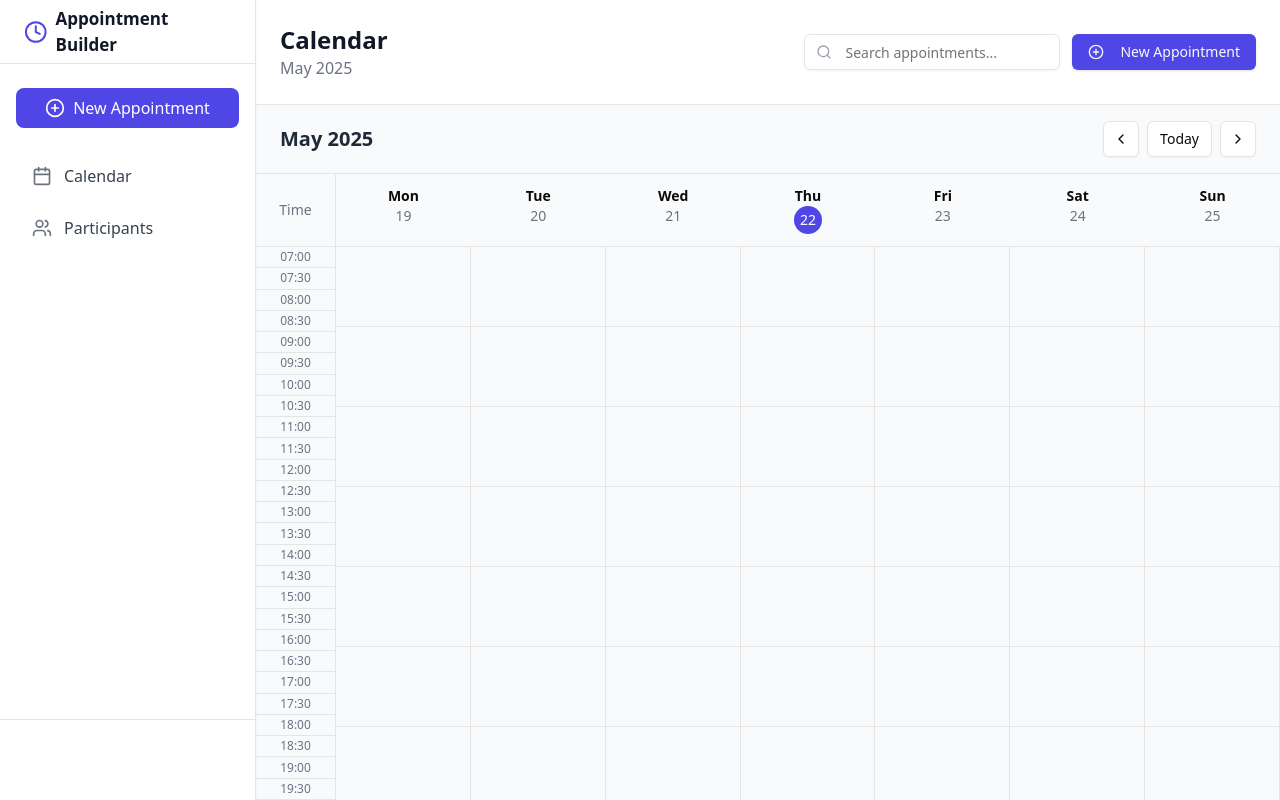
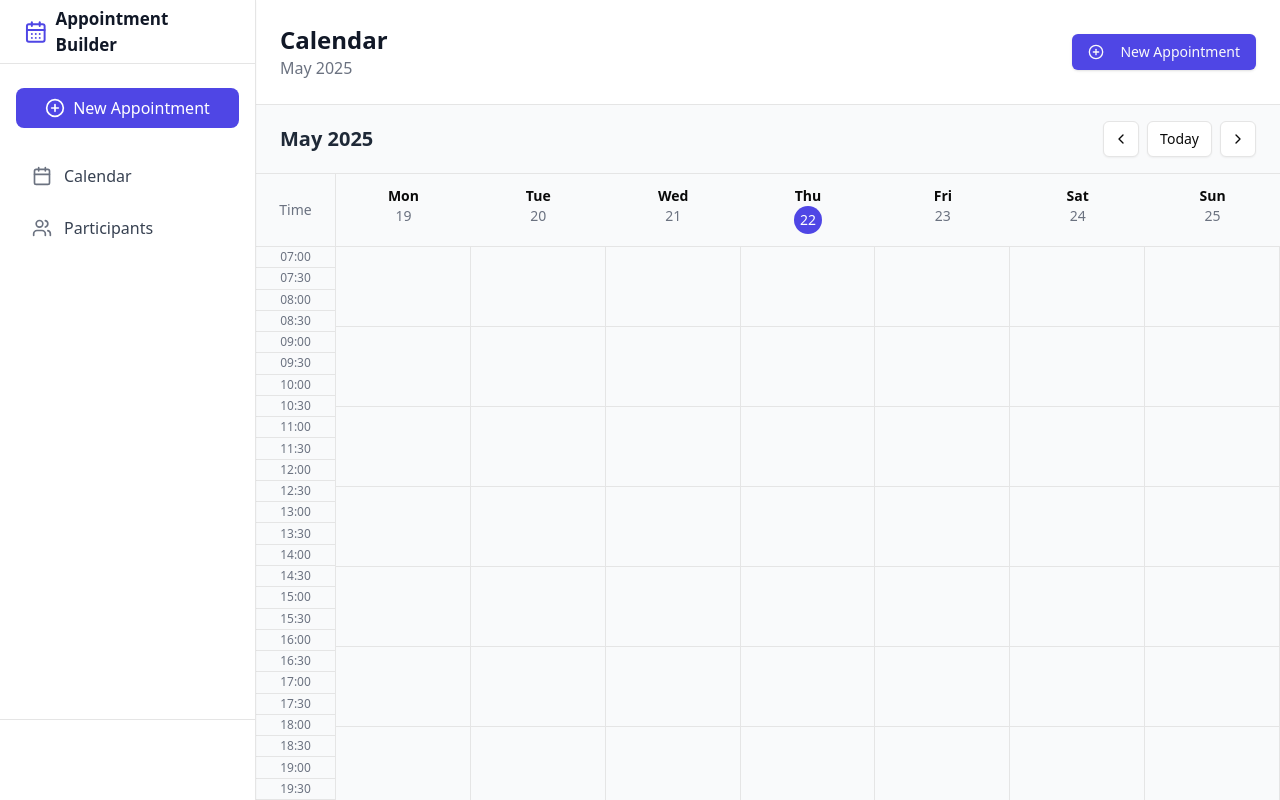
Before and after one commit to Mehul90/appointment-booking-frontend, a React (Vite) app: page / in a window 1280 px wide. Built offline with nearby package versions, Linux system fonts and the light colour scheme.

Commit message:
changed icon and remove apointment search
changed icon and remove apointment search

```diff
--- a/src/pages/Calendar.jsx
+++ b/src/pages/Calendar.jsx
@@ -165,16 +165,6 @@ export default function Calendar() {
           </div>
 
           <div className='flex flex-col sm:flex-row gap-3 w-full sm:w-auto'>
-            <div className='relative flex-1 sm:w-64'>
-              <Search className='absolute left-3 top-1/2 transform -translate-y-1/2 text-gray-400 h-4 w-4' />
-              <Input
-                placeholder='Search appointments...'
-                value={searchQuery}
-                onChange={(e) => setSearchQuery(e.target.value)}
-                className='pl-10'
-              />
-            </div>
-
             <Button
               className='bg-indigo-600 hover:bg-indigo-700 w-full sm:w-auto'
               onClick={handleCreateAppointment}
--- a/src/pages/Layout.jsx
+++ b/src/pages/Layout.jsx
@@ -2,7 +2,7 @@ import { useState } from 'react'
 import { Link, useLocation } from 'react-router-dom'
 import PropTypes from 'prop-types'
 import { createPageUrl } from '@/utils'
-import { Calendar, Users, Menu, X, Clock, PlusCircle } from 'lucide-react'
+import { Calendar, Users, Menu, X, Clock, PlusCircle, CalendarDays } from 'lucide-react'
 
 export default function Layout({ children, currentPageName }) {
   const [isSidebarOpen, setIsSidebarOpen] = useState(false)
@@ -39,7 +39,7 @@ export default function Layout({ children, currentPageName }) {
               to={createPageUrl('Calendar')}
               className='flex items-center space-x-2'
             >
-              <Clock className='h-6 w-6 text-indigo-600' />
+              <CalendarDays className='h-6 w-6 text-indigo-600' />
               <span className='text-[17px] font-semibold text-gray-900'>
                 Appointment Builder
               </span>
```
